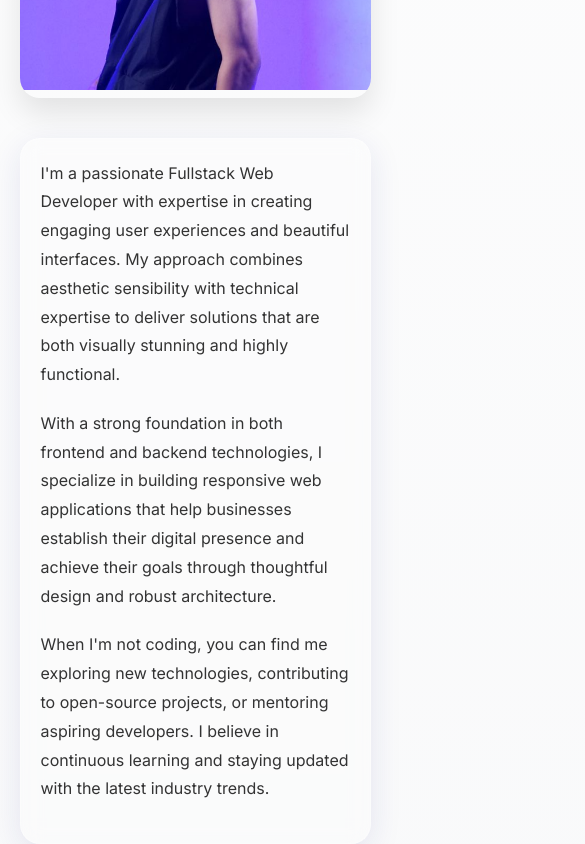
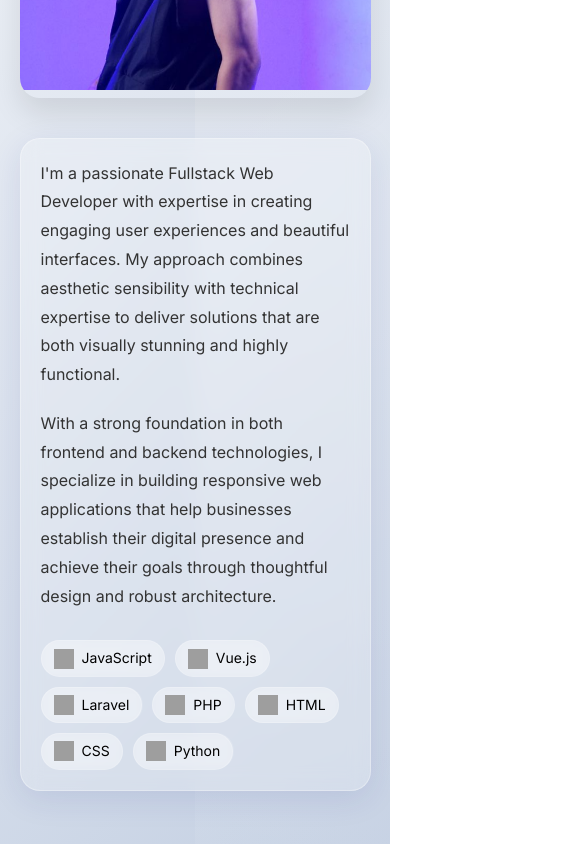
Before and after one commit to Jassal24/MyPortfolio2025, a plain HTML site: page portfolio/index.html in a window 390 px wide. Shown: the part 1600-2444 px from the top of the page, 585 px wide, since content can reach past the window. Drawn offline with Linux system fonts and the light colour scheme; grey boxes are pictures that could not be loaded.

Commit message:
Update index.html

```diff
--- a/portfolio/index.html
+++ b/portfolio/index.html
@@ -3,7 +3,7 @@
 <head>
     <meta charset="UTF-8">
     <meta name="viewport" content="width=device-width, initial-scale=1.0">
-    <title>Portfolio | Fullstack Developer</title>
+    <title>Portfolio | Web Developer</title>
     <style>
         /* Base Styles */
         :root {
@@ -22,8 +22,7 @@
         }
 
         body {
-            background: linear-gradient(to bottom, #ffffff, #f3f4f6);
-
+            background-color: var(--white);
             color: var(--primary);
             line-height: 1.6;
         }
@@ -159,7 +158,7 @@
         }
 
         /* About Section */
-        about {
+        .about {
             padding: 100px 0;
             background: linear-gradient(135deg, #f5f7fa 0%, #c3cfe2 100%);
             position: relative;
@@ -211,6 +210,29 @@
             color: var(--secondary);
         }
 
+        .skills-container {
+            display: flex;
+            flex-wrap: wrap;
+            gap: 15px;
+            margin-top: 30px;
+        }
+
+        .skill-item {
+            display: flex;
+            align-items: center;
+            background: rgba(255,255,255,0.3);
+            padding: 8px 15px;
+            border-radius: 20px;
+            backdrop-filter: blur(5px);
+            border: 1px solid rgba(255,255,255,0.2);
+        }
+
+        .skill-icon {
+            width: 24px;
+            height: 24px;
+            margin-right: 8px;
+        }
+
         .about-image {
             flex: 1;
             height: 500px;
@@ -230,49 +252,6 @@
             height: 100%;
             object-fit: cover;
             object-position: center;
-        }
-
-        /* Responsive adjustments */
-        @media (max-width: 1024px) {
-            .about-content {
-                flex-direction: column-reverse;
-                gap: 40px;
-            }
-
-            .about-image {
-                height: 400px;
-                width: 100%;
-                max-width: 500px;
-                transform: none;
-            }
-
-            .about-text {
-                width: 100%;
-            }
-        }
-
-        @media (max-width: 768px) {
-            .about {
-                padding: 80px 0;
-            }
-
-            .about-text {
-                padding: 30px;
-            }
-
-            .about-image {
-                height: 350px;
-            }
-        }
-
-        @media (max-width: 480px) {
-            .about-text {
-                padding: 20px;
-            }
-
-            .about-text p {
-                font-size: 16px;
-            }
         }
 
         /* Projects Section */
@@ -427,7 +406,15 @@
             }
 
             .about-content {
-                flex-direction: column;
+                flex-direction: column-reverse;
+                gap: 40px;
+            }
+
+            .about-image {
+                height: 400px;
+                width: 100%;
+                max-width: 500px;
+                transform: none;
             }
 
             .projects-grid {
@@ -451,6 +438,42 @@
             .footer-content {
                 flex-direction: column;
                 gap: 40px;
+            }
+
+            .about {
+                padding: 80px 0;
+            }
+
+            .about-text {
+                padding: 30px;
+            }
+
+            .about-image {
+                height: 350px;
+            }
+        }
+
+        @media (max-width: 480px) {
+            .about-text {
+                padding: 20px;
+            }
+
+            .about-text p {
+                font-size: 16px;
+            }
+
+            .skills-container {
+                gap: 10px;
+            }
+
+            .skill-item {
+                padding: 6px 12px;
+                font-size: 14px;
+            }
+
+            .skill-icon {
+                width: 20px;
+                height: 20px;
             }
         }
     </style>
@@ -494,21 +517,49 @@
     </section>
 
     <!-- About Section -->
-     <section class="about" id="about">
+    <section class="about" id="about">
         <div class="container">
             <h2 class="section-title">About Me</h2>
             <div class="about-content">
-                 <div class="about-image">
-                    <img src="images/workss.png" alt="Working on design projects">
-                </div>
                 <div class="about-text">
                     <p>I'm a passionate Fullstack Web Developer with expertise in creating engaging user experiences and beautiful interfaces. My approach combines aesthetic sensibility with technical expertise to deliver solutions that are both visually stunning and highly functional.</p>
 
                     <p>With a strong foundation in both frontend and backend technologies, I specialize in building responsive web applications that help businesses establish their digital presence and achieve their goals through thoughtful design and robust architecture.</p>
 
-                    <p>When I'm not coding, you can find me exploring new technologies, contributing to open-source projects, or mentoring aspiring developers. I believe in continuous learning and staying updated with the latest industry trends.</p>
+                    <div class="skills-container">
+                        <div class="skill-item">
+                            <img src="https://cdn.jsdelivr.net/gh/devicons/devicon/icons/javascript/javascript-original.svg" alt="JavaScript" class="skill-icon">
+                            <span>JavaScript</span>
+                        </div>
+                        <div class="skill-item">
+                            <img src="https://cdn.jsdelivr.net/gh/devicons/devicon/icons/vuejs/vuejs-original.svg" alt="Vue.js" class="skill-icon">
+                            <span>Vue.js</span>
+                        </div>
+                        <div class="skill-item">
+                            <img src="https://cdn.jsdelivr.net/gh/devicons/devicon/icons/laravel/laravel-plain.svg" alt="Laravel" class="skill-icon">
+                            <span>Laravel</span>
+                        </div>
+                        <div class="skill-item">
+                            <img src="https://cdn.jsdelivr.net/gh/devicons/devicon/icons/php/php-original.svg" alt="PHP" class="skill-icon">
+                            <span>PHP</span>
+                        </div>
+                        <div class="skill-item">
+                            <img src="https://cdn.jsdelivr.net/gh/devicons/devicon/icons/html5/html5-original.svg" alt="HTML" class="skill-icon">
+                            <span>HTML</span>
+                        </div>
+                        <div class="skill-item">
+                            <img src="https://cdn.jsdelivr.net/gh/devicons/devicon/icons/css3/css3-original.svg" alt="CSS" class="skill-icon">
+                            <span>CSS</span>
+                        </div>
+                        <div class="skill-item">
+                            <img src="https://cdn.jsdelivr.net/gh/devicons/devicon/icons/python/python-original.svg" alt="Python" class="skill-icon">
+                            <span>Python</span>
+                        </div>
+                    </div>
                 </div>
-
+                <div class="about-image">
+                    <img src="images/workss.png" alt="Working on design projects">
+                </div>
             </div>
         </div>
     </section>
@@ -526,6 +577,7 @@
                     </div>
                     <div class="project-description">
                         <p>A fully responsive e-commerce platform with secure payment integration and admin dashboard.</p>
+                        <a href="#" class="btn btn-primary" style="margin-top: 15px;">View Project</a>
                     </div>
                 </div>
                 <div class="project-card">
@@ -536,7 +588,7 @@
                     </div>
                     <div class="project-description">
                         <p>Research platform with data visualization tools for academic thesis presentations.</p>
-
+                        <a href="#" class="btn btn-primary" style="margin-top: 15px;">View Project</a>
                     </div>
                 </div>
                 <div class="project-card">
@@ -547,7 +599,7 @@
                     </div>
                     <div class="project-description">
                         <p>AI-powered facial recognition system with real-time detection capabilities.</p>
-
+                        <a href="#" class="btn btn-primary" style="margin-top: 15px;">View Project</a>
                     </div>
                 </div>
                 <div class="project-card">
@@ -558,7 +610,7 @@
                     </div>
                     <div class="project-description">
                         <p>Comprehensive database system for managing student internship programs.</p>
-
+                        <a href="#" class="btn btn-primary" style="margin-top: 15px;">View Project</a>
                     </div>
                 </div>
             </div>
```
